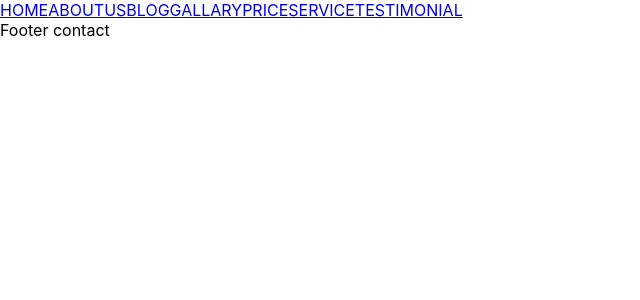
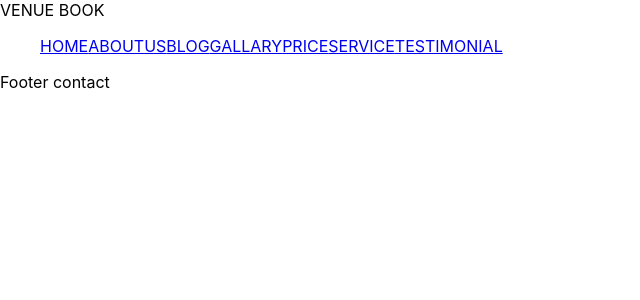
Before and after one commit to kavitaui/new-portfolio, a React (Create React App) app: page / in a window 1280 px wide. Shown: the top 300 px of the page, without its empty margins (0-640 px from the left). Built offline with nearby package versions, Linux system fonts and the light colour scheme.

Commit message:
use bootstap

```diff
--- a/package.json
+++ b/package.json
@@ -6,6 +6,7 @@
     "@testing-library/jest-dom": "^5.17.0",
     "@testing-library/react": "^13.4.0",
     "@testing-library/user-event": "^13.5.0",
+    "bootstrap": "^5.3.1",
     "react": "^18.2.0",
     "react-dom": "^18.2.0",
     "react-router-dom": "^6.15.0",
--- a/src/Componants/SharedComponants/Header.js
+++ b/src/Componants/SharedComponants/Header.js
@@ -3,14 +3,26 @@ import { Link } from "react-router-dom";
 
 export default function Header() {
     return (
-       <>
-       <Link to="/home">HOME</Link>
+        <div className = "head-wrapper">
+            <div className = "col-12 px-2 py-2">
+                <div className = "row px-2 py-2">
+                    <div className="col-5 px-2 py-2 ">
+
+                        VENUE BOOK
+                </div>
+                 <div className="col-7 px-2 py-2">
+                        <ul><Link to="/home">HOME</Link>
                             <Link to="/about-us">ABOUTUS</Link>
                             <Link to="/blog">BLOG</Link>
                             <Link to="/gallary">GALLARY</Link>
                             <Link to="/price">PRICE</Link>
                             <Link to="/service">SERVICE</Link>
                             <Link to="/testimonial">TESTIMONIAL</Link>
-     </>
+                    </ul>
+                   </div>
+                    </div>
+                </div>
+            </div>
+
     );
 }
```
Also changed, not shown: 1 other file (tests, documents, lock files or other folders). Lines whose indentation alone changed are shown as unchanged.
